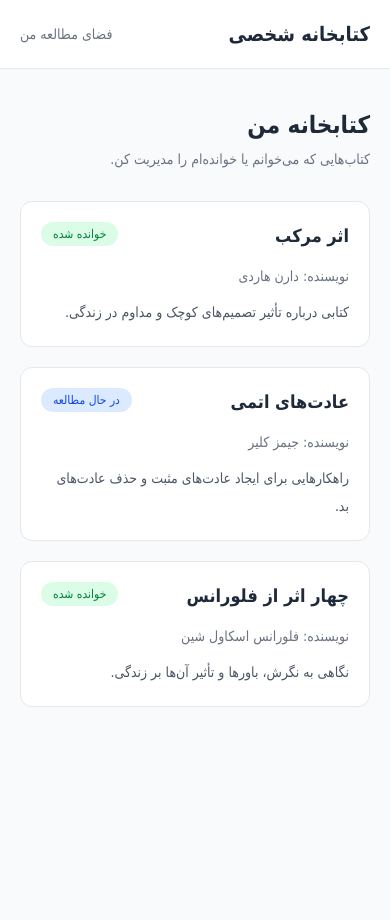
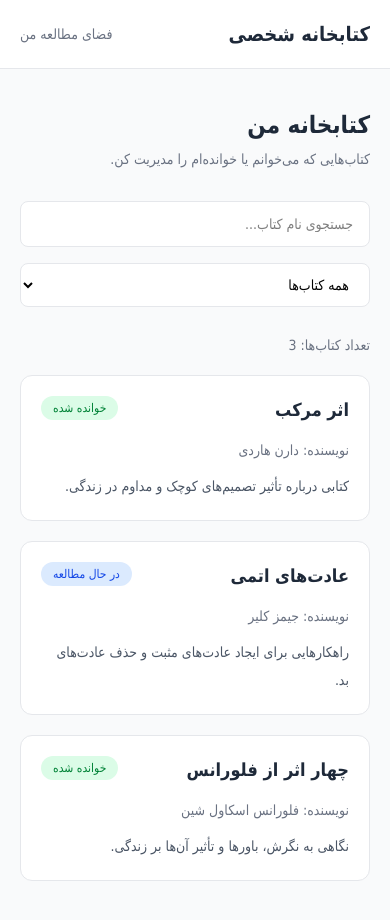
Before and after one commit to Ali-Git-1/Personal-library, a Vue app in the folder frontend/: page / in a window 390 px wide. Before the commit the page ends 844 px from the top, so only its background shows below. Built offline with nearby package versions, Linux system fonts and the light colour scheme.

Commit message:
feat: add book search and status filtering to frontend

```diff
--- a/frontend/src/components/BookList.vue
+++ b/frontend/src/components/BookList.vue
@@ -1,7 +1,11 @@
 <script setup>
+import { ref, computed } from 'vue'
 import BookCard from './BookCard.vue'
 
-const books = [
+const searchQuery = ref('')
+const selectedStatus = ref('all')
+
+const books = ref([
   {
     _id: '1',
     title: 'اثر مرکب',
@@ -23,11 +27,47 @@ const books = [
     description: 'نگاهی به نگرش، باورها و تأثیر آن‌ها بر زندگی.',
     status: 'read',
   },
-]
+])
+
+const filteredBooks = computed(() => {
+  return books.value.filter((book) => {
+    const matchesSearch = book.title.toLowerCase().includes(searchQuery.value.trim().toLowerCase())
+
+    const matchesStatus = selectedStatus.value === 'all' || book.status === selectedStatus.value
+
+    return matchesSearch && matchesStatus
+  })
+})
 </script>
 
 <template>
-  <div class="grid grid-cols-1 gap-5 sm:grid-cols-2 lg:grid-cols-3">
-    <BookCard v-for="book in books" :key="book._id" :book="book" />
-  </div>
+  <section>
+    <div class="mb-7 flex flex-col gap-4 sm:flex-row">
+      <input
+        v-model="searchQuery"
+        type="text"
+        placeholder="جستجوی نام کتاب..."
+        class="w-full rounded-lg border border-gray-200 bg-white px-4 py-3 text-sm outline-none transition focus:border-gray-400"
+      />
+
+      <select
+        v-model="selectedStatus"
+        class="rounded-lg border border-gray-200 bg-white px-4 py-3 text-sm outline-none focus:border-gray-400"
+      >
+        <option value="all">همه کتاب‌ها</option>
+        <option value="reading">در حال مطالعه</option>
+        <option value="read">خوانده شده</option>
+      </select>
+    </div>
+
+    <div class="mb-5 text-sm text-gray-500">تعداد کتاب‌ها: {{ filteredBooks.length }}</div>
+
+    <div v-if="filteredBooks.length" class="grid grid-cols-1 gap-5 sm:grid-cols-2 lg:grid-cols-3">
+      <BookCard v-for="book in filteredBooks" :key="book._id" :book="book" />
+    </div>
+
+    <div v-else class="rounded-xl border border-gray-200 bg-white p-8 text-center text-gray-500">
+      کتابی با این مشخصات پیدا نشد!
+    </div>
+  </section>
 </template>
```
